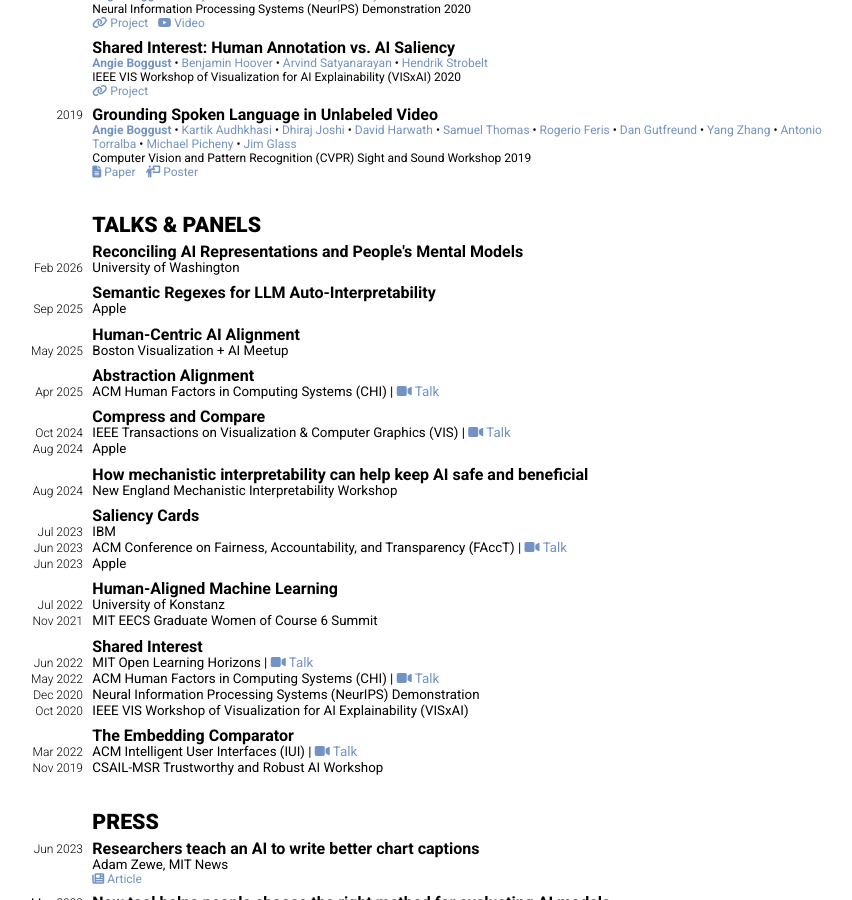
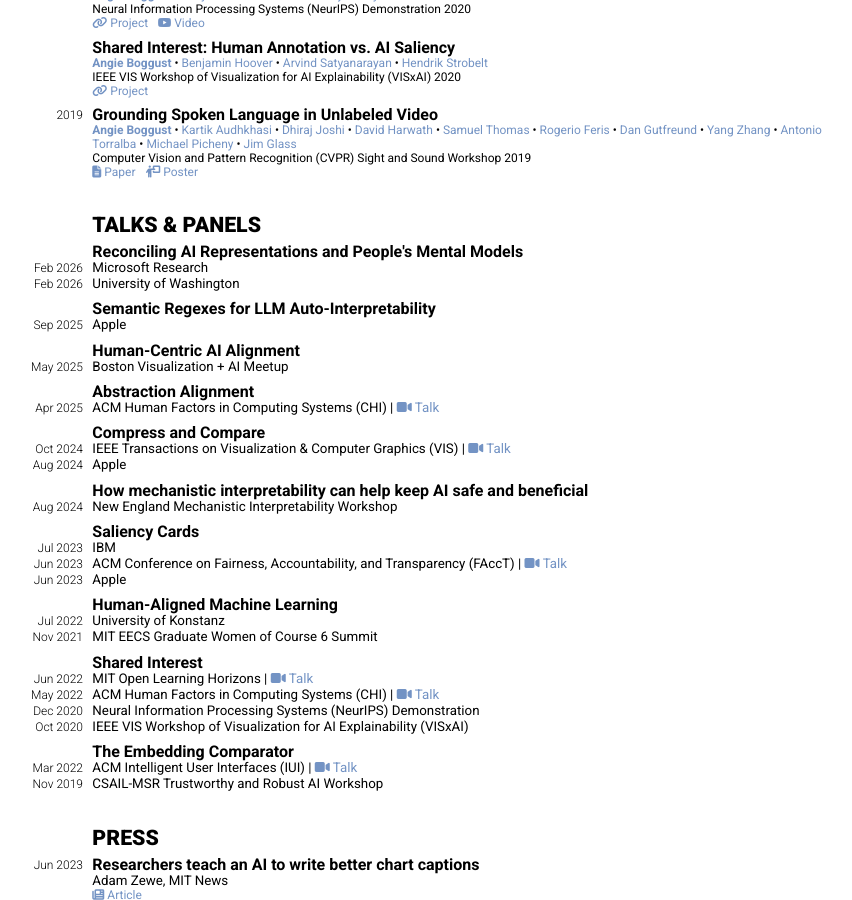
Before and after one commit to aboggust/aboggust.github.io, a Jekyll site: the page built from cv.markdown, in a window 1280 px wide and 900 px high, scrolled down 2698 px. Shown: the whole window, without its empty margins (228-1080 px from the left). Built offline with Jekyll 4.4.1, drawn with Linux system fonts in a browser that asks for light colours; nearby versions of some CDN libraries.

Commit message:
Add MSR talk

```diff
--- a/_data/talks.yml
+++ b/_data/talks.yml
@@ -2,7 +2,8 @@
   talks:
     - venue: University of Washington
       date: 2026-02-09
-
+    - venue: Microsoft Research
+      date: 2026-02-18
 - title: Semantic Regexes for LLM Auto-Interpretability
   talks:
     - venue: Apple
```
Also changed, not shown: 1 other file.
